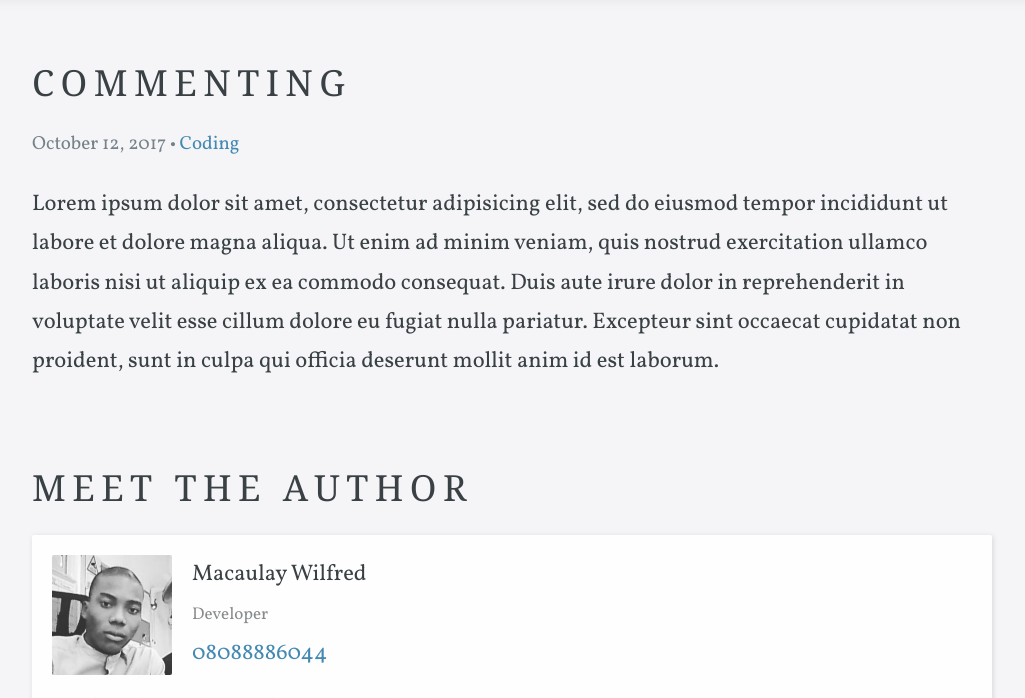
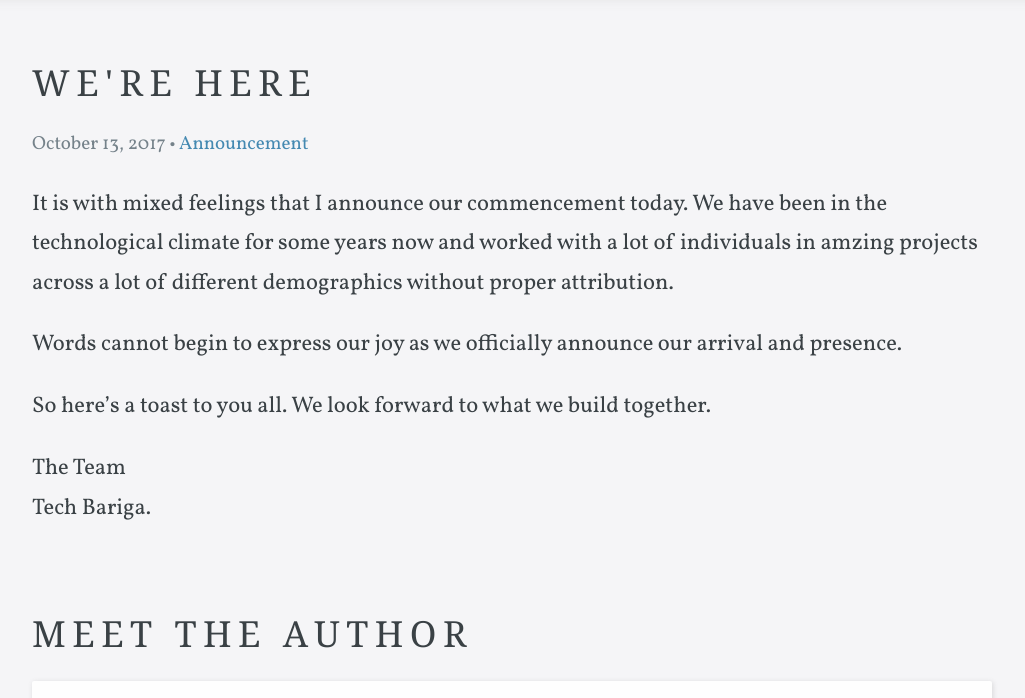
Before and after one commit to btyrbe1/techbariga.github.io, a Jekyll site: the page built from _posts/2017-10-12-commenting-in-code.md, in a window 1280 px wide and 900 px high, scrolled down 222 px, cut to the strip 202-900 px from the top of the window. Shown: the whole strip, without its empty margins (128-1153 px from the left). Built offline with Jekyll 4.4.1, drawn with Linux system fonts in a browser that asks for light colours; some web fonts are replaced.

Commit message:
We're Here

```diff
--- a/_posts/2017-10-12-commenting-in-code.md
+++ b/_posts/2017-10-12-commenting-in-code.md
@@ -1,16 +1,18 @@
 ---
-title: Commenting
-date: 2017-10-12 10:50:00
+title: We're Here
+date: 2017-10-13 00:41:00
 categories:
-  - Coding
+  - Announcement
 author_staff_member: fred
 image: "https://unsplash.it/600/450?image=737&a=.png"
 large_header: false
 ---
 
-Lorem ipsum dolor sit amet, consectetur adipisicing elit, sed do eiusmod
-tempor incididunt ut labore et dolore magna aliqua. Ut enim ad minim veniam,
-quis nostrud exercitation ullamco laboris nisi ut aliquip ex ea commodo
-consequat. Duis aute irure dolor in reprehenderit in voluptate velit esse
-cillum dolore eu fugiat nulla pariatur. Excepteur sint occaecat cupidatat non
-proident, sunt in culpa qui officia deserunt mollit anim id est laborum.
+It is with mixed feelings that I announce our commencement today. We have been in the technological climate for some years now and worked with a lot of individuals in amzing projects across a lot of different demographics without proper attribution.
+
+Words cannot begin to express our joy as we officially announce our arrival and presence.
+
+So here's a toast to you all. We look forward to what we build together.
+
+The Team
+Tech Bariga.
```
